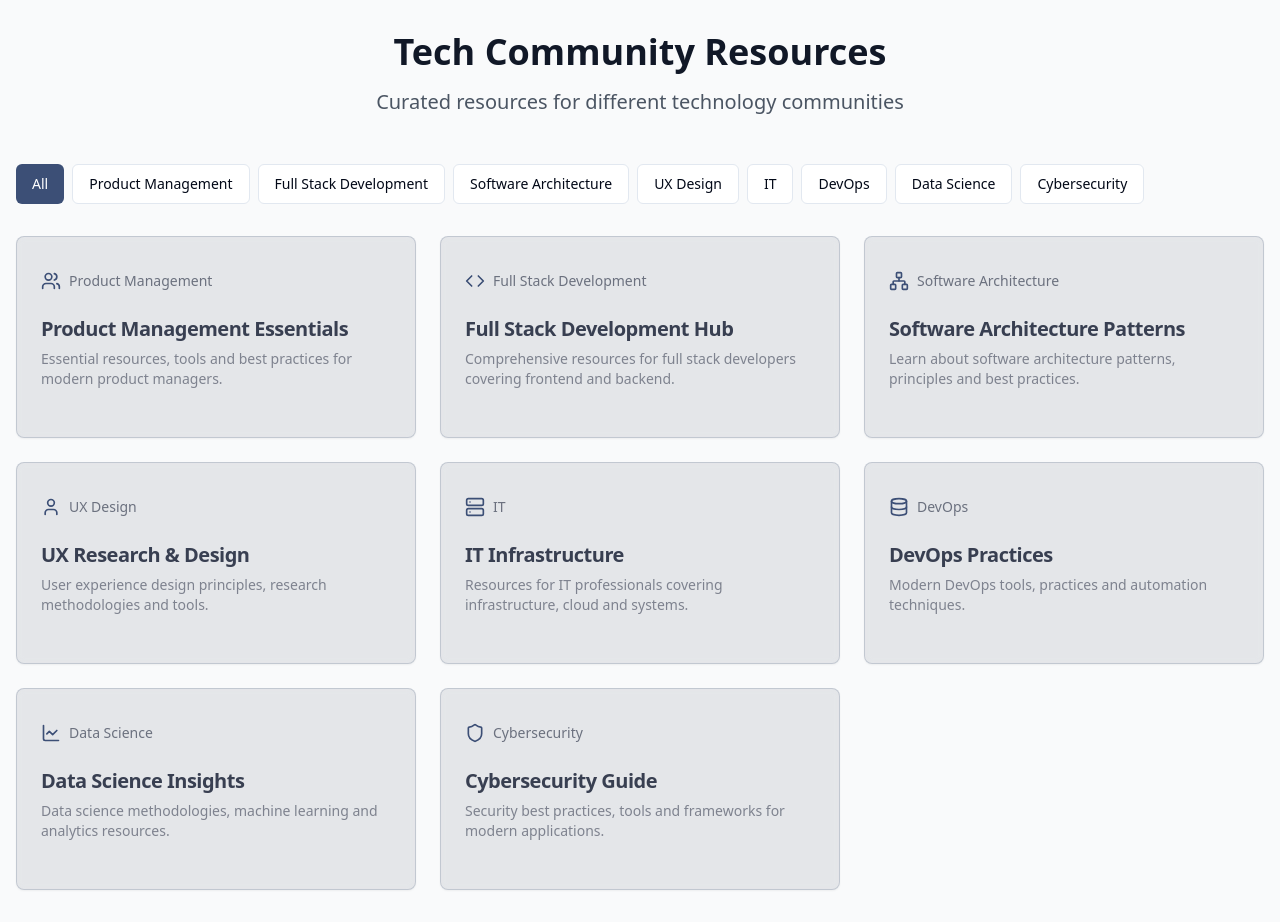
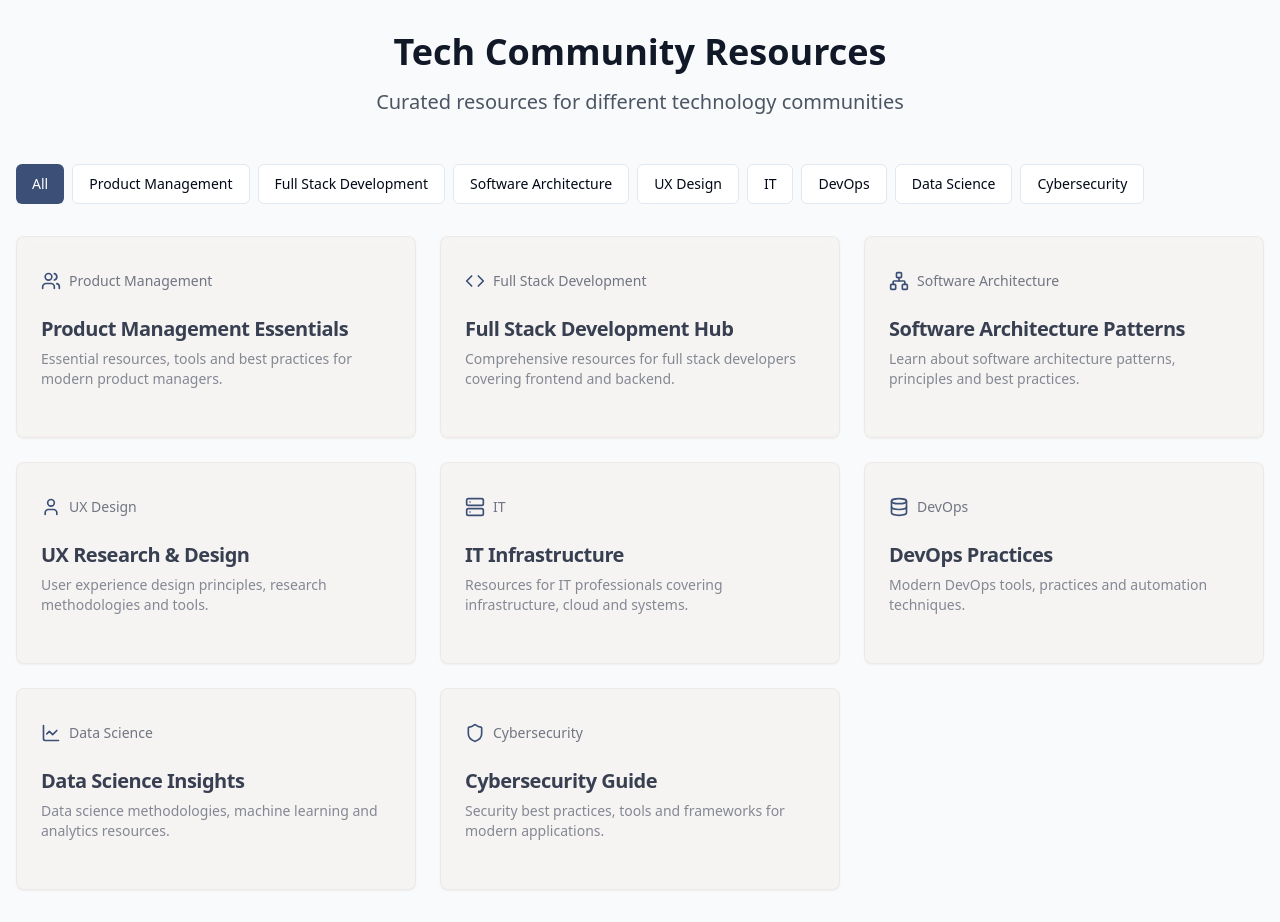
Before and after one commit to KayDyshay/community-resource-cards, a React (Vite) app: page / in a window 1280 px wide. Built offline with nearby package versions, Linux system fonts and the light colour scheme.

Commit message:
Fix: Apply soft-rose color to cards
Apply the soft-rose color to the cards.

```diff
--- a/src/components/ResourceCard.tsx
+++ b/src/components/ResourceCard.tsx
@@ -24,7 +24,7 @@ const ResourceCard = ({ title, description, category, Icon, className }: Resourc
       "group relative overflow-hidden",
       "transition-all duration-300",
       "hover:shadow-lg hover:-translate-y-1",
-      "backdrop-blur-sm bg-custom-dark-blue/10 border border-custom-muted-blue/20",
+      "backdrop-blur-sm bg-[#D1BEB0]/10 border border-[#D1BEB0]/20",
       "text-custom-dark-blue",
       className
     )}>
@@ -62,8 +62,8 @@ const ResourceCard = ({ title, description, category, Icon, className }: Resourc
         <div
           className="absolute inset-0
           bg-gradient-to-br
-          from-custom-light-lavender/5
-          to-custom-muted-blue/10
+          from-[#D1BEB0]/5
+          to-[#D1BEB0]/10
           opacity-0
           group-hover:opacity-100
           transition-opacity"
```
